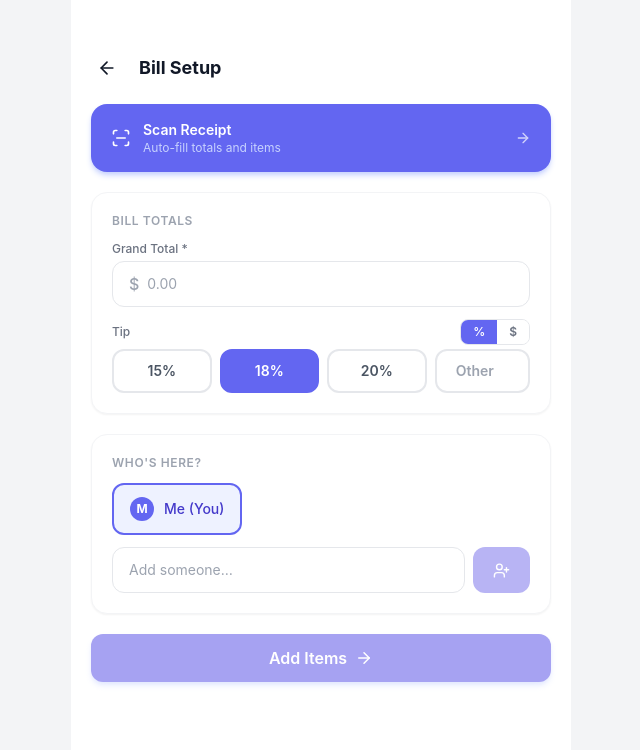
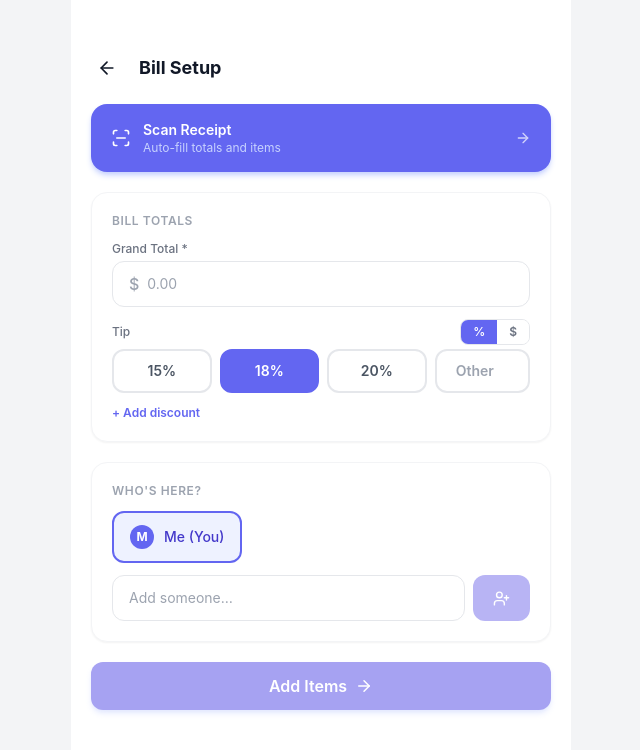
Before and after one commit to madinkapr/billSplitApp, a React (Vite) app in the folder apps/frontend/: page / in a window 1280 px wide. Both pictures are taken after a click on the button "New Bill". Shown: the top 750 px of the page, without its empty margins (319-959 px from the left). Built offline with nearby package versions, Linux system fonts and the light colour scheme.

Commit message:
feat: allow adding discount on manual bill entry

```diff
--- a/apps/frontend/src/components/BillSetup.jsx
+++ b/apps/frontend/src/components/BillSetup.jsx
@@ -127,6 +127,7 @@ export default function BillSetup({ bill, crews, onBack, onNext }) {
   const [newMemberName, setNewMemberName] = useState('')
   const [adhocMembers, setAdhocMembers] = useState(crewMembers)
   const [discountAmount, setDiscountAmount] = useState(bill.discountAmount?.toString() || '')
+  const [showDiscount, setShowDiscount] = useState(!!bill.discountAmount)
   const [ocrItems, setOcrItems] = useState([])
 
   const [scanState, setScanState] = useState('idle')
@@ -167,7 +168,10 @@ export default function BillSetup({ bill, crews, onBack, onNext }) {
 
     if (confirmed.grandTotal) setGrandTotal(confirmed.grandTotal.toFixed(2))
 
-    if (confirmed.discountAmount) setDiscountAmount(confirmed.discountAmount.toFixed(2))
+    if (confirmed.discountAmount) {
+      setDiscountAmount(confirmed.discountAmount.toFixed(2))
+      setShowDiscount(true)
+    }
 
     if (confirmed.tipAmount && confirmed.tipAmount > 0) {
       setTipMode('amount')
@@ -341,9 +345,20 @@ export default function BillSetup({ bill, crews, onBack, onNext }) {
               )}
             </div>
 
-            {parseFloat(discountAmount) > 0 && (
+            {showDiscount ? (
               <div>
-                <label className="text-xs text-gray-500 font-medium mb-1 block">Discount</label>
+                <div className="flex items-center justify-between mb-1">
+                  <label className="text-xs text-gray-500 font-medium">Discount</label>
+                  <button
+                    onClick={() => {
+                      setDiscountAmount('')
+                      setShowDiscount(false)
+                    }}
+                    className="text-xs text-gray-400 font-medium hover:text-gray-600"
+                  >
+                    Remove
+                  </button>
+                </div>
                 <div className="flex items-center border border-gray-200 rounded-xl bg-white focus-within:ring-2 focus-within:ring-red-400 focus-within:border-transparent">
                   <span className="pl-4 text-red-400 font-medium select-none">-$</span>
                   <input
@@ -355,9 +370,17 @@ export default function BillSetup({ bill, crews, onBack, onNext }) {
                     onChange={(e) => setDiscountAmount(e.target.value)}
                     min="0"
                     step="0.01"
+                    autoFocus
                   />
                 </div>
               </div>
+            ) : (
+              <button
+                onClick={() => setShowDiscount(true)}
+                className="self-start text-xs text-indigo-500 font-semibold hover:text-indigo-600"
+              >
+                + Add discount
+              </button>
             )}
           </div>
         </div>
```
